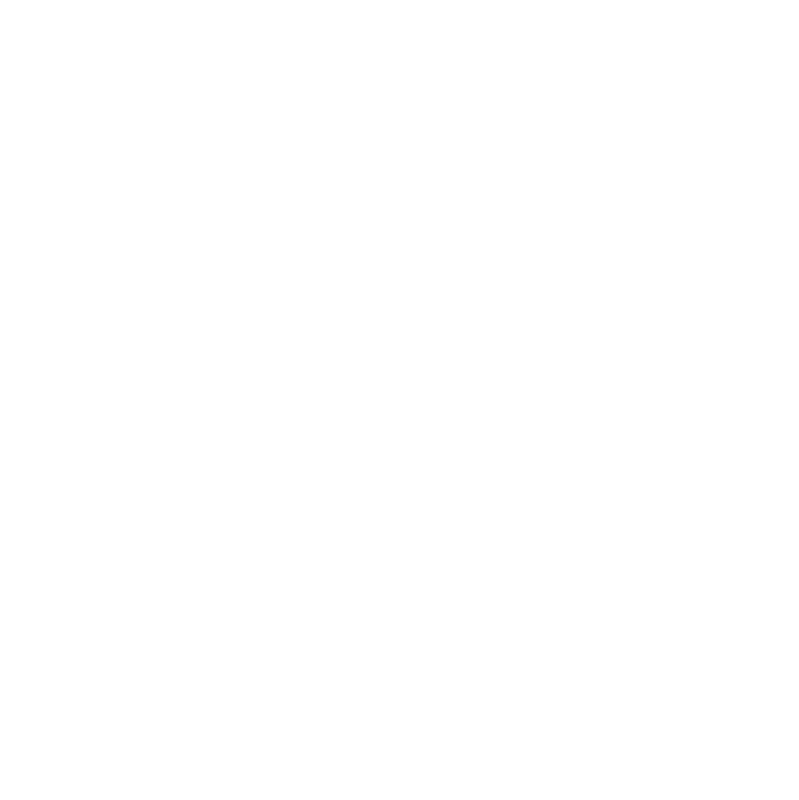
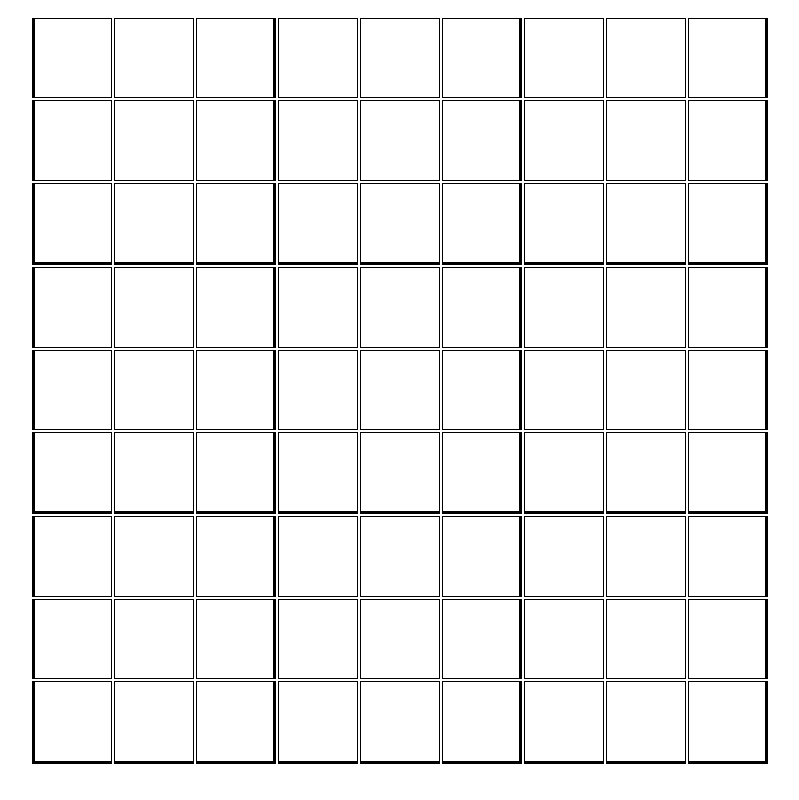
Before and after one commit to TheGuywithTheHat/sudoku-site, a Vue app: page / in a window 1280 px wide. Shown: the whole page, without its empty margins (240-1039 px from the left). Built offline with nearby package versions, Linux system fonts and the light colour scheme.

Commit message:
Local sudoku

```diff
--- a/package.json
+++ b/package.json
@@ -4,7 +4,9 @@
   "description": "ayyy lmao",
   "main": "server.js",
   "scripts": {
-    "test": "echo \"Error: no test specified\" && exit 1"
+    "test": "echo \"Error: no test specified\" && exit 1",
+    "start": "node server.js",
+    "build": "./node_modules/.bin/webpack"
   },
   "repository": {
     "type": "git",
--- a/src/App.vue
+++ b/src/App.vue
@@ -5,16 +5,22 @@
 </template>
 
 <script>
-import Sudoku from './Sudoku.vue';
-import 'purecss/build/pure-min.css';
+import Sudoku from "./Sudoku.vue";
+import "purecss/build/pure-min.css";
 
 export default {
     components: {
-        'sudoku': Sudoku
+        sudoku: Sudoku
     }
 };
 </script>
 
 <style>
+html {
+    box-sizing: border-box;
+}
 
+*, *::before, *::after {
+    box-sizing: inherit;
+}
 </style>
--- a/src/Sudoku.vue
+++ b/src/Sudoku.vue
@@ -1,15 +1,145 @@
 <template>
-
+    <table id="sudoku-table">
+        <tr class="sudoku-row" v-for="(row, y) in cells" :key="row[0].y + 'row'">
+            <td class="sudoku-cell" v-for="(cell, x) in row" :key="cell.y * 9 + cell.x + 'cell'">
+                <div class="number-list">
+                    <div
+                    :class="'number number-small ' + (numberToggle ? 'number-on' : 'number-off')"
+                    v-for="(numberToggle, index) in cell.numbers"
+                    :key="cell.y * 9 + cell.x + index + 'number'"
+                    @click="toggle(x, y, index)">
+                        {{ index + 1 }}
+                    </div>
+                </div>
+                <div :class="'number number-large ' + (cell.selected ? 'selected' : '')" @keyup="keypress" @click="select(x, y)">
+                    {{ cell.number }}
+                </div>
+            </td>
+        </tr>
+    </table>
 </template>
 
 <script>
-import $ from 'jquery'
+import $ from "jquery";
 
 export default {
-
-}
+    data() {
+        return {
+            cells: [],
+            selected: { x: null, y: null },
+        };
+    },
+    methods: {
+        sendUpdate() {},
+        toggle(x, y, index) {
+            this.$set(
+                this.cells[y][x].numbers,
+                index, !this.cells[y][x].numbers[index]
+            );
+        },
+        select(x, y) {
+            if (this.selected.x != null && this.selected.y != null) {
+                this.cells[this.selected.y][this.selected.x].selected = false;
+            }
+            if (x != null) {
+                this.selected.x = x;
+                this.selected.y = y;
+                this.cells[y][x].selected = true;
+            }
+        },
+        keypress(event) {
+            if (event.key >= 1 && event.key <= 9 && this.selected.x != null && this.selected.y != null) {
+                this.cells[this.selected.y][this.selected.x].number = event.key;
+            }
+            this.select(null);
+        }
+    },
+    created() {
+        window.addEventListener('keyup', this.keypress);
+        for (var y = 0; y < 9; y++) {
+            this.$set(this.cells, y, []);
+            for (var x = 0; x < 9; x++) {
+                this.$set(this.cells[y], x, {
+                    x,
+                    y,
+                    number: null,
+                    numbers: [],
+                    selected: false
+                });
+                for (var digit = 0; digit < 9; digit++) {
+                    this.$set(this.cells[y][x].numbers, digit, false);
+                }
+            }
+        }
+    }
+};
 </script>
 
-<style>
+<style scoped>
+table {
+    margin: 1em auto;
+}
+.sudoku-cell {
+    height: 5em;
+    width: 5em;
+    border: 1px solid;
+    text-align: center;
+    vertical-align: top;
+    padding: 4px 4px;
+}
+.sudoku-cell:first-child {
+    border-left: solid;
+}
+.sudoku-cell:nth-child(3n) {
+    border-right: solid;
+}
+.sudoku-row:first-child {
+    border-top: solid;
+}
+.sudoku-row:nth-child(3n) td {
+    border-bottom: solid;
+}
 
+.number-small {
+    width: 10%;
+    height: 1em;
+    font-size: 0.8em;
+    text-align: center;
+    line-height: 1em;
+}
+
+.number-large {
+    width: 100%;
+    height: 2em;
+    font-size: 1.8em;
+    text-align: center;
+    line-height: 2em;
+}
+
+.number-large.selected {
+    background-color: rgba(128, 128, 255, 0.3);
+}
+
+.number-list {
+    display: flex;
+    flex-direction: row;
+    justify-content: space-between;
+    align-items: center;
+}
+
+.number {
+    cursor: pointer;
+}
+
+.number:hover {
+    background-color: rgba(0, 0, 0, 0.1);
+}
+
+.number-list:hover .number-off {
+    color: #bbbbbb;
+}
+
+.number-off {
+    color: transparent;
+}
 </style>
```
Also changed, not shown: 1 other file (tests, documents, lock files or other folders).
